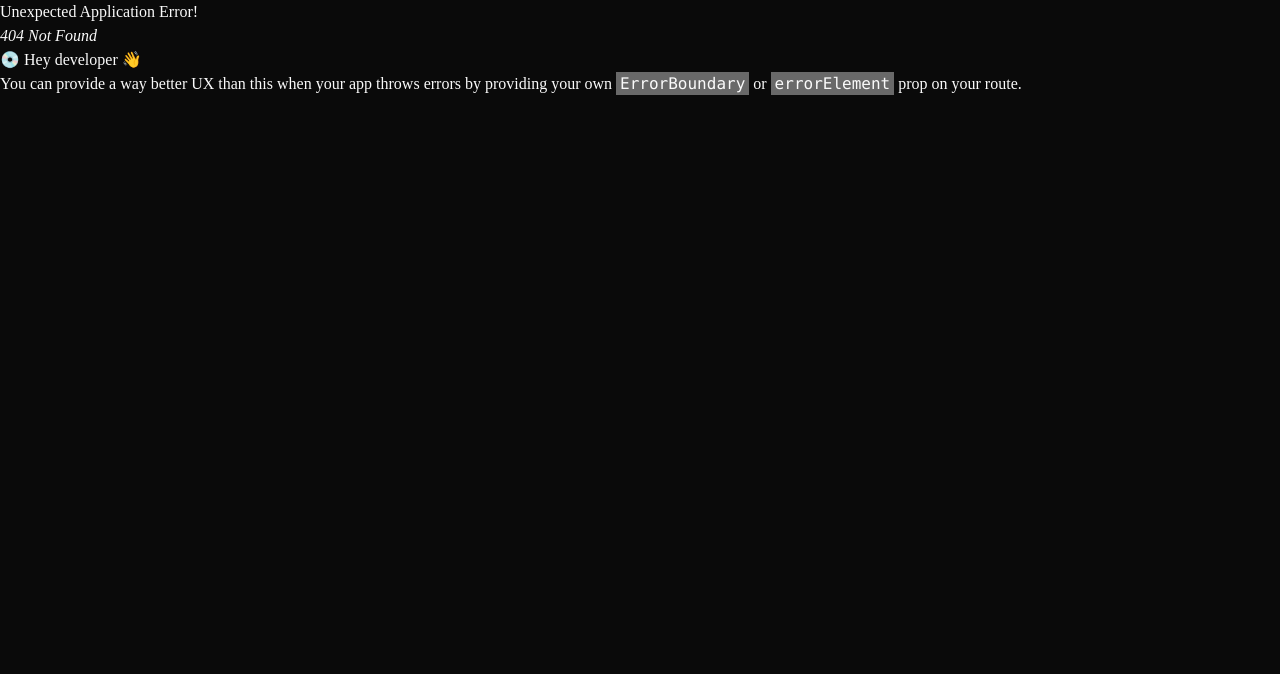
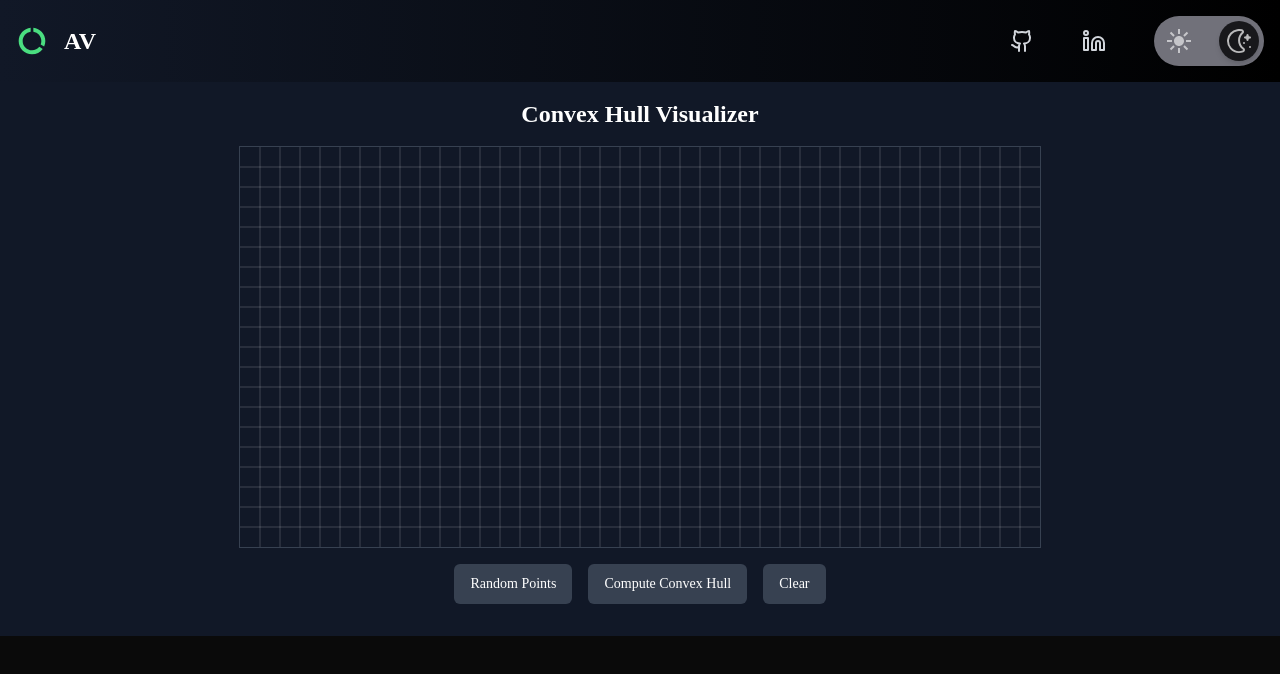
Before and after one commit to kevinmsavsani/algorithm-visualizer, a React (Vite) app: page /convex-hull in a window 1280 px wide. Before the commit this address had no page. Shown: the top 674 px of the page. Built offline with nearby package versions, Linux system fonts and the light colour scheme.

Commit message:
added convex hull

```diff
--- a/src/App.tsx
+++ b/src/App.tsx
@@ -8,6 +8,7 @@ import Layout from './containers/layout'
 import Home from './containers/home'
 import Sorting from './containers/sorting'
 import PathfindingVisualizer from './containers/path-finding'
+import ConvexHullVisualizer from './containers/convex-hull'
 
 const App = () => {
   const router = createBrowserRouter(
@@ -16,6 +17,7 @@ const App = () => {
         <Route index element={<Home />} />
         <Route path="/sorting" element={<Sorting />} />
         <Route path="/path-finding" element={<PathfindingVisualizer />} />
+        <Route path="/convex-hull" element={<ConvexHullVisualizer />} />
       </Route>,
     ),
   )
--- /dev/null
+++ b/src/containers/convex-hull/index.tsx
@@ -0,0 +1,210 @@
+import { useState, useRef, useEffect } from 'react'
+import { Button } from '@/components/ui/button'
+
+interface Point {
+  x: number
+  y: number
+}
+
+const CANVAS_WIDTH = 800
+const CANVAS_HEIGHT = 400
+const GRID_SPACING = 20 // Define the spacing for the grid
+
+export default function ConvexHullVisualizer() {
+  const [points, setPoints] = useState<Point[]>([])
+  const [hull, setHull] = useState<Point[]>([])
+  const [animationSteps, setAnimationSteps] = useState<Point[][]>([])
+  const canvasRef = useRef<HTMLCanvasElement>(null)
+
+  useEffect(() => {
+    drawCanvas()
+  }, [points, hull, animationSteps])
+
+  const drawCanvas = () => {
+    const canvas = canvasRef.current
+    if (!canvas) return
+    const ctx = canvas.getContext('2d')
+    if (!ctx) return
+
+    // Clear canvas
+    ctx.clearRect(0, 0, CANVAS_WIDTH, CANVAS_HEIGHT)
+
+    // Draw grid
+    drawGrid(ctx)
+
+    // Draw points
+    ctx.fillStyle = 'white' // Change to white for better visibility in dark mode
+    points.forEach((point) => {
+      ctx.beginPath()
+      ctx.arc(point.x, point.y, 5, 0, 2 * Math.PI)
+      ctx.fill()
+    })
+
+    // Draw animated steps
+    animationSteps.forEach((step, index) => {
+      ctx.strokeStyle = 'red'
+      ctx.setLineDash([5, 3])
+      for (let i = 0; i < step.length - 1; i++) {
+        ctx.beginPath()
+        ctx.moveTo(step[i].x, step[i].y)
+        ctx.lineTo(step[i + 1].x, step[i + 1].y)
+        ctx.stroke()
+        ctx.closePath()
+      }
+    })
+
+    // Draw final convex hull
+    ctx.strokeStyle = 'blue'
+    ctx.setLineDash([])
+    for (let i = 0; i < hull.length - 1; i++) {
+      ctx.beginPath()
+      ctx.moveTo(hull[i].x, hull[i].y)
+      ctx.lineTo(hull[i + 1].x, hull[i + 1].y)
+      ctx.stroke()
+      ctx.closePath()
+    }
+  }
+
+  const drawGrid = (ctx: CanvasRenderingContext2D) => {
+    ctx.strokeStyle = 'rgba(255, 255, 255, 0.2)' // Light gray color for grid
+    ctx.lineWidth = 1
+
+    // Draw vertical lines
+    for (let x = GRID_SPACING; x < CANVAS_WIDTH; x += GRID_SPACING) {
+      ctx.beginPath()
+      ctx.moveTo(x, 0)
+      ctx.lineTo(x, CANVAS_HEIGHT)
+      ctx.stroke()
+      ctx.closePath()
+    }
+
+    // Draw horizontal lines
+    for (let y = GRID_SPACING; y < CANVAS_HEIGHT; y += GRID_SPACING) {
+      ctx.beginPath()
+      ctx.moveTo(0, y)
+      ctx.lineTo(CANVAS_WIDTH, y)
+      ctx.stroke()
+      ctx.closePath()
+    }
+  }
+
+  const addPoint = (event: React.MouseEvent<HTMLCanvasElement>) => {
+    const canvas = canvasRef.current
+    if (!canvas) return
+    const rect = canvas.getBoundingClientRect()
+    const x = event.clientX - rect.left
+    const y = event.clientY - rect.top
+
+    setPoints((prevPoints) => [...prevPoints, { x, y }])
+  }
+
+  const clearBoard = () => {
+    setPoints([])
+    setHull([])
+    setAnimationSteps([])
+  }
+
+  const createRandomPoints = () => {
+    const newPoints = Array.from({ length: 10 }, () => ({
+      x: Math.floor(Math.random() * CANVAS_WIDTH),
+      y: Math.floor(Math.random() * CANVAS_HEIGHT),
+    }))
+    setPoints(newPoints)
+    setHull([])
+    setAnimationSteps([])
+  }
+
+  const compare = (a: Point, b: Point) => {
+    if (a.x < b.x) return -1
+    if (a.x === b.x && a.y < b.y) return -1
+    return 1
+  }
+
+  const orientation = (a: Point, b: Point, c: Point) => {
+    const val = (b.y - a.y) * (c.x - b.x) - (b.x - a.x) * (c.y - b.y)
+    if (val === 0) return 0
+    return val > 0 ? 1 : -1
+  }
+
+  const convexHull = () => {
+    if (points.length < 3) {
+      alert('At least 3 points are required to form a convex hull')
+      return
+    }
+
+    const sortedPoints = [...points].sort(compare)
+    const n = sortedPoints.length
+    const p1 = sortedPoints[0],
+      p2 = sortedPoints[n - 1]
+
+    let up: Point[] = [],
+      lo: Point[] = [],
+      animateSteps: Point[][] = []
+    up.push(p1)
+    lo.push(p1)
+
+    for (let i = 1; i < n; i++) {
+      if (i === n - 1 || orientation(p1, sortedPoints[i], p2) !== -1) {
+        animateSteps.push([...up])
+        while (
+          up.length >= 2 &&
+          orientation(up[up.length - 2], up[up.length - 1], sortedPoints[i]) ===
+            -1
+        ) {
+          up.pop()
+          animateSteps.push([...up])
+        }
+        up.push(sortedPoints[i])
+      }
+      if (i === n - 1 || orientation(p1, sortedPoints[i], p2) !== 1) {
+        animateSteps.push([...lo])
+        while (
+          lo.length >= 2 &&
+          orientation(lo[lo.length - 2], lo[lo.length - 1], sortedPoints[i]) ===
+            1
+        ) {
+          lo.pop()
+          animateSteps.push([...lo])
+        }
+        lo.push(sortedPoints[i])
+      }
+    }
+
+    const result = [...up.slice(0, up.length - 1), ...lo.reverse()]
+    setHull(result)
+    setAnimationSteps(animateSteps)
+  }
+
+  return (
+    <div className="flex flex-col items-center p-4 dark:bg-gray-900 dark:text-white">
+      <h1 className="text-2xl font-bold mb-4">Convex Hull Visualizer</h1>
+      <canvas
+        ref={canvasRef}
+        width={CANVAS_WIDTH}
+        height={CANVAS_HEIGHT}
+        className="border border-gray-300 dark:border-gray-700 mb-4 cursor-crosshair"
+        onClick={addPoint}
+      />
+      <div className="flex gap-4 mb-4">
+        <Button
+          onClick={createRandomPoints}
+          className="dark:bg-gray-700 dark:text-white"
+        >
+          Random Points
+        </Button>
+        <Button
+          onClick={convexHull}
+          className="dark:bg-gray-700 dark:text-white"
+        >
+          Compute Convex Hull
+        </Button>
+        <Button
+          onClick={clearBoard}
+          className="dark:bg-gray-700 dark:text-white"
+        >
+          Clear
+        </Button>
+      </div>
+    </div>
+  )
+}
```
